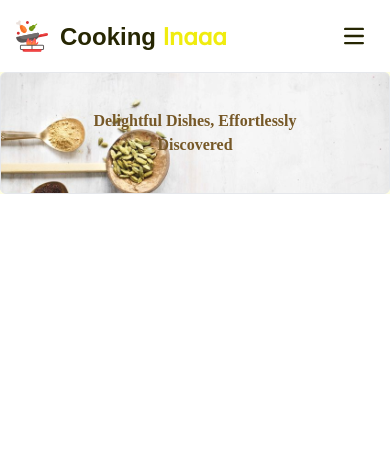
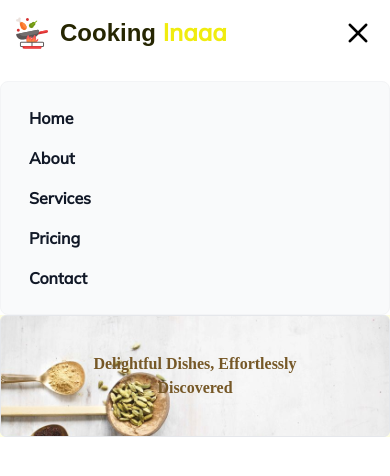
Before and after one commit to Angelo-misuhara/recipeapp, a React (Vite) app: page / in a window 390 px wide. Shown: the top 476 px of the page. Built offline with nearby package versions, Linux system fonts and the light colour scheme; a web font is replaced by a local one.

Commit message:
fix in hamburger menu

```diff
--- a/src/App.css
+++ b/src/App.css
@@ -14,5 +14,11 @@ color: #262602;
   font-family: 'Preahvihear', sans-serif;
   font-weight: bolder;
 }
-@media screen and (max-width: 700px){
+@media screen and (max-width: 768px){
+  #pcvview{
+    display:none;
+  }
+  #phoneview{
+    display: flex;
+  }
 }
--- a/src/Layouts/Navbar.jsx
+++ b/src/Layouts/Navbar.jsx
@@ -3,23 +3,43 @@ import { useState } from "react"
 const Navbar = () => {
 
   const [isShow, setShow] = useState(true);
+
+  const ul=['Main', 'Pastry' ,'Protein']
   return (
     <>
 
-<nav className="bg-white border-gray-200 dark:bg-gray-900">
-  <div className="max-w-screen-xl flex flex-wrap items-center justify-between mx-auto p-4">
+      <nav className="bg-white border-gray-200 dark:bg-gray-900">
+        {/* pc vview */}
+  <div className=" max-w-screen-xl flex flex-wrap items-center justify-between mx-auto p-4" id="pcvview">
     <a href="#" className="flex items-center">
         <img src='/img/icon-cooking32.png' className="h-8 mr-3" alt="Flowbite Logo" />
         <span className="intro-logo self-center text-2xl font-bold whitespace-nowrap dark:text-white">Cooking <span className="text-[#f0ec0f]">Inaaa</span></span>
-    </a>
-    <button data-collapse-toggle="navbar-default" type="button" className="inline-flex items-center p-2 w-10 h-10 justify-center text-sm text-gray-500 rounded-lg md:hidden hover:bg-gray-100 focus:outline-none focus:ring-2 focus:ring-gray-200 dark:text-gray-400 dark:hover:bg-gray-700 dark:focus:ring-gray-600" aria-controls="navbar-default" aria-expanded="false">
-        <span className="sr-only">Open main menu</span>
-        <svg className="w-5 h-5" aria-hidden="true" xmlns="http://www.w3.org/2000/svg" fill="none" viewBox="0 0 17 14">
-            <path stroke="currentColor" strokeLinecap="round" strokeLinejoin="round" strokeWidth="2" d="M1 1h15M1 7h15M1 13h15"/>
-        </svg>
-    </button>
-    <div className="hidden w-full md:block md:w-auto" id="navbar-default">
-      <ul className="font-medium flex flex-col p-4 md:p-0 mt-4 border border-gray-100 rounded-lg bg-gray-50 md:flex-row md:space-x-8 md:mt-0 md:border-0 md:bg-white dark:bg-gray-800 md:dark:bg-gray-900 dark:border-gray-700">
+          </a>
+          <div>
+            <ul className="flex flex-row flex-wrap gap-7">
+              {ul.map((item, key) => (
+                <li key={key} className=" font-semibold hover:bg-gray-100 md:hover:bg-transparent md:border-0 md:hover:text-[#c5c22a] md:p-0 dark:text-white md:dark:hover:text-[#c5c22a] dark:hover:bg-gray-700 dark:hover:text-white md:dark:hover:bg-transparent">
+                  <a href="">
+                    {item}
+                  </a>
+                </li>
+              ))}
+            </ul>
+          </div>
+        </div>
+        {/* phone view */}
+        <div className=" hidden max-w-screen-xl  flex-wrap items-center justify-between mx-auto p-4" id="phoneview">
+          <a href="#" className="flex items-center">
+        <img src='/img/icon-cooking32.png' className="h-8 mr-3" alt="Flowbite Logo" />
+        <span className="intro-logo self-center text-2xl font-bold whitespace-nowrap dark:text-white">Cooking <span className="text-[#f0ec0f]">Inaaa</span></span>
+          </a>
+          <div>
+          <img src={isShow ? '/img/reject32.png' : '/img/hamburger32.png'} alt="" onClick={()=> setShow(!isShow)} />
+          </div>
+        </div>
+           {isShow &&
+            <div className="hidden flex-col" id="phoneview">
+           <ul className="font-medium flex flex-col p-4 md:p-0 mt-4 border border-gray-100 rounded-lg bg-gray-50 md:flex-row md:space-x-8 md:mt-0 md:border-0 md:bg-white dark:bg-gray-800 md:dark:bg-gray-900 dark:border-gray-700">
         <li>
           <a href="#" className=" lista block py-2 pl-3 pr-4 text-gray-900 rounded hover:bg-gray-100 md:hover:bg-transparent md:border-0 md:hover:text-[#c5c22a] md:p-0 dark:text-white md:dark:hover:text-[#c5c22a] dark:hover:bg-gray-700 dark:hover:text-white md:dark:hover:bg-transparent" aria-current="page">Home</a>
         </li>
@@ -36,11 +56,12 @@ const Navbar = () => {
           <a href="#" className="lista block py-2 pl-3 pr-4 text-gray-900 rounded hover:bg-gray-100 md:hover:bg-transparent md:border-0 md:hover:text-[#c5c22a] md:p-0 dark:text-white md:dark:hover:text-[#c5c22a] dark:hover:bg-gray-700 dark:hover:text-white md:dark:hover:bg-transparent">Contact</a>
         </li>
       </ul>
-          </div>
-  </div>
+    </div>
+          }
 </nav>
     </>
   )
 }
 
+
 export default Navbar
```
Also changed, not shown: public/img/hamburger32.png (added), public/img/reject32.png (added).
